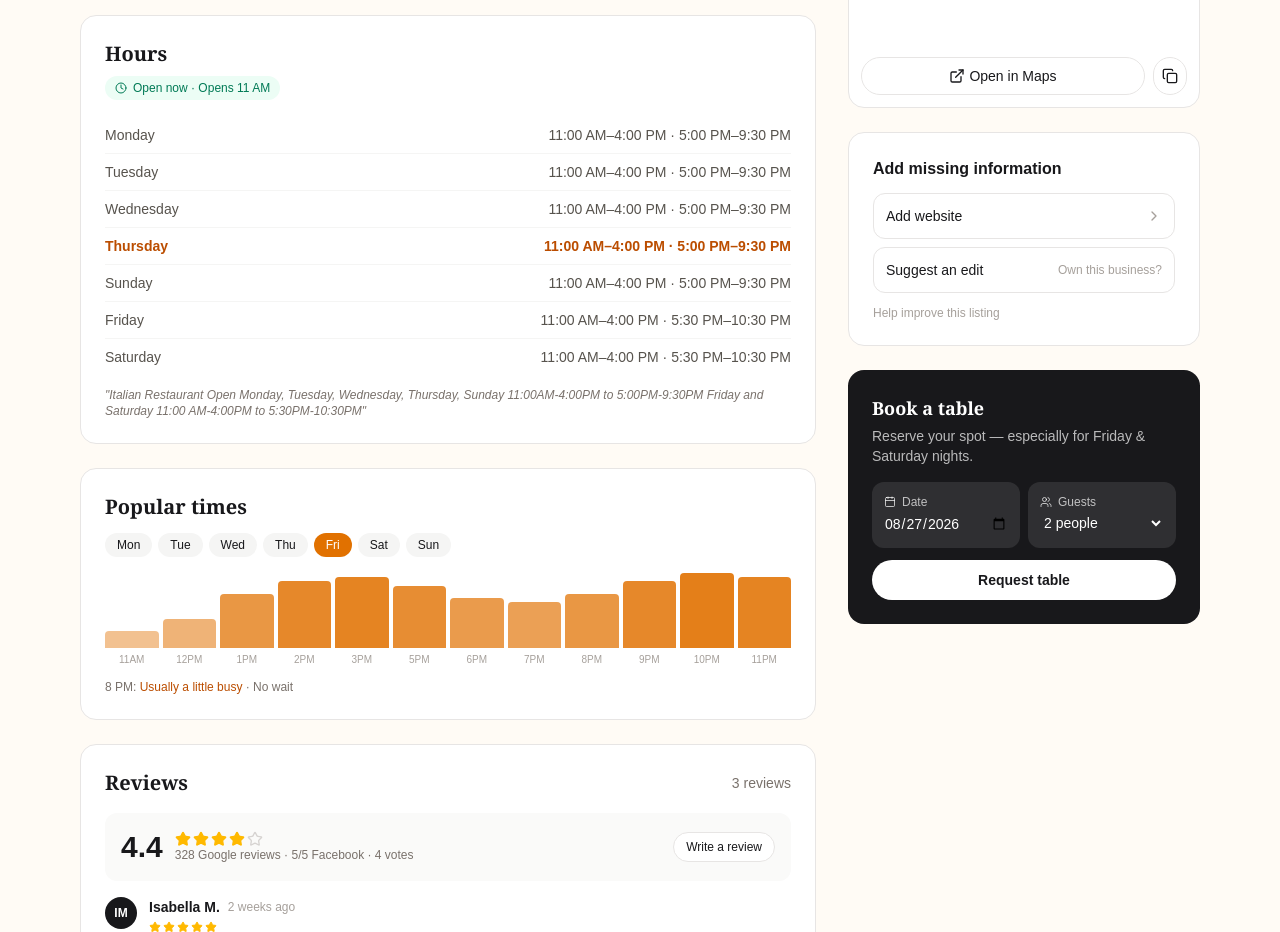
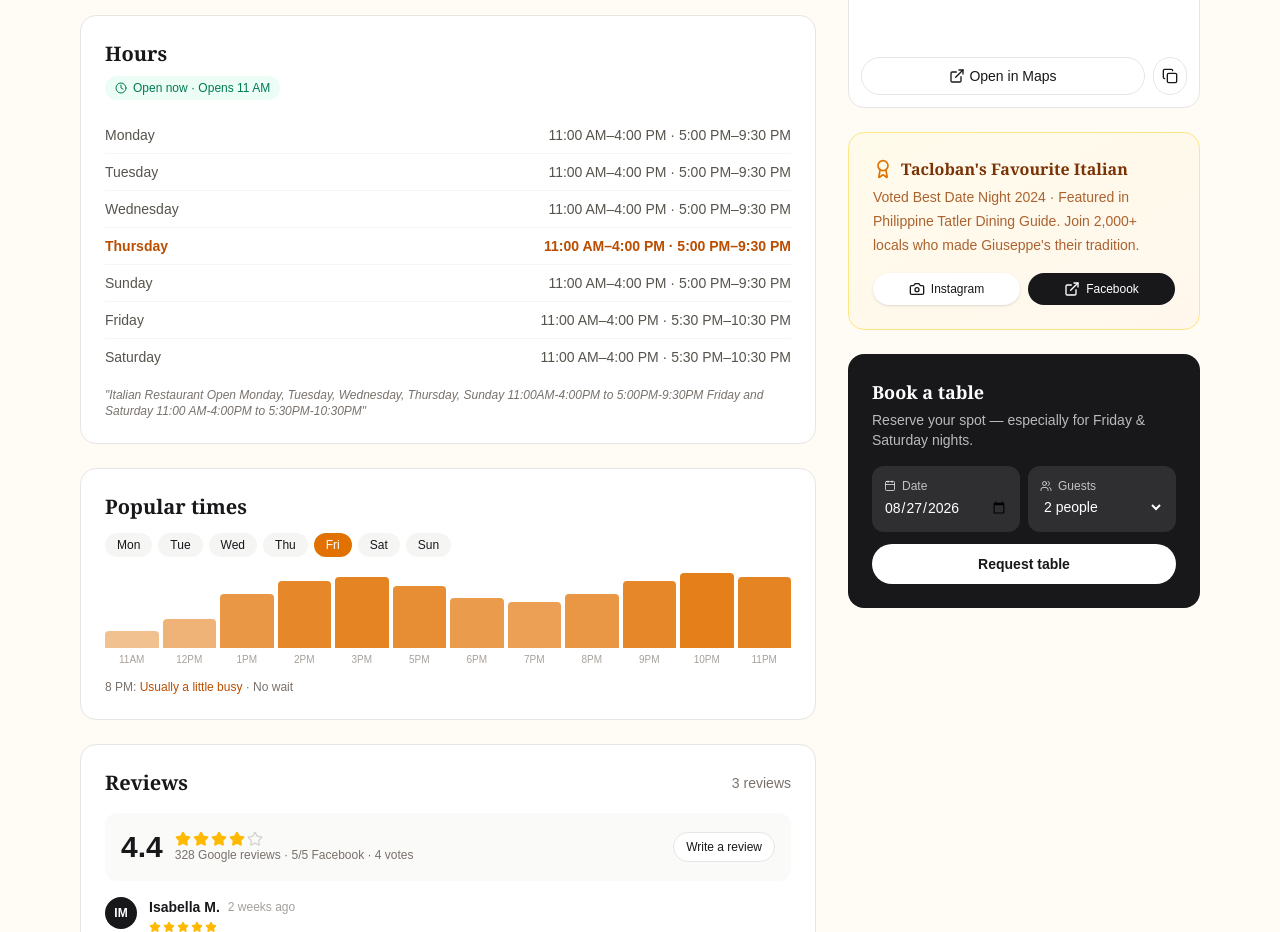
Before and after one commit to Jorayyy/giusseppe, a Next.js app: page / in a window 1280 px wide. Shown: the part 1140-2072 px from the top of the page. Built offline with nearby package versions, Linux system fonts and the light colour scheme; grey boxes are pictures that could not be loaded.

Commit message:
polish: remove Add missing info directory card, add Tacloban's Favourite awards + social, restaurant-grade premium polish

```diff
--- a/src/app/page.tsx
+++ b/src/app/page.tsx
@@ -398,17 +398,16 @@ export default function Home() {
               </div>
             </div>
 
-            <div className="rounded-2xl border border-stone-200 bg-white p-6">
-              <h3 className="font-semibold">Add missing information</h3>
-              <div className="mt-3 space-y-2">
-                <button onClick={()=>showToast("Thanks — suggestion sent to owner")} className="flex w-full items-center justify-between rounded-xl border border-stone-200 p-3 text-left hover:bg-stone-50">
-                  <span className="text-sm font-medium">Add website</span><ChevronRight className="h-4 w-4 text-stone-400" />
-                </button>
-                <button onClick={()=>showToast("Edit suggestion sent")} className="flex w-full items-center justify-between rounded-xl border border-stone-200 p-3 text-left hover:bg-stone-50">
-                  <span className="text-sm font-medium">Suggest an edit</span><span className="text-xs text-stone-400">Own this business?</span>
-                </button>
+            <div className="rounded-2xl border border-amber-200 bg-gradient-to-br from-amber-50 to-orange-50 p-6">
+              <div className="flex items-center gap-2">
+                <Award className="h-5 w-5 text-amber-600" />
+                <h3 className="font-serif font-semibold text-amber-900">Tacloban's Favourite Italian</h3>
               </div>
-              <p className="mt-3 text-xs text-stone-400">Help improve this listing</p>
+              <p className="mt-1 text-sm leading-6 text-amber-800/80">Voted Best Date Night 2024 · Featured in Philippine Tatler Dining Guide. Join 2,000+ locals who made Giuseppe's their tradition.</p>
+              <div className="mt-4 flex gap-2">
+                <a href="https://instagram.com" target="_blank" className="flex flex-1 items-center justify-center gap-1.5 rounded-full bg-white px-3 py-2 text-xs font-medium text-zinc-900 shadow-sm hover:bg-stone-50"><Camera className="h-4 w-4" /> Instagram</a>
+                <a href="https://facebook.com" target="_blank" className="flex flex-1 items-center justify-center gap-1.5 rounded-full bg-zinc-900 px-3 py-2 text-xs font-medium text-white hover:bg-black"><ExternalLink className="h-4 w-4" /> Facebook</a>
+              </div>
             </div>
 
             <div className="rounded-2xl bg-zinc-900 p-6 text-white">
```
